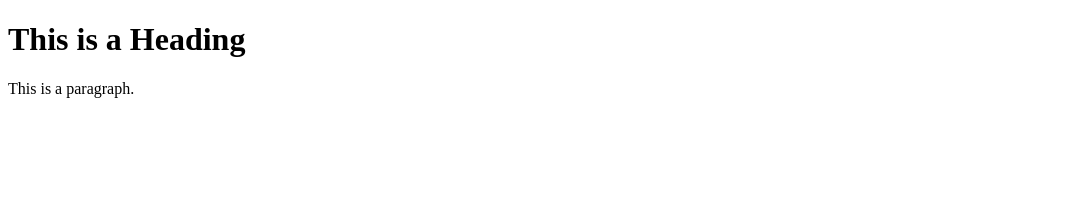
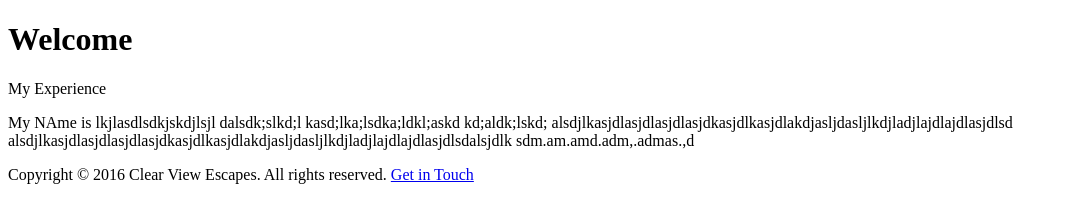
Before and after one commit to ekritsin/ermos-site, a website: page app/index.html in a window 1280 px wide. Shown: the whole page, without its empty margins (0-1067 px from the left). Drawn offline with Linux system fonts and the light colour scheme.

Commit message:
Package json created

```diff
--- a/app/index.html
+++ b/app/index.html
@@ -1,12 +1,28 @@
 <!DOCTYPE html>
 <html>
 <head>
-<title>Page Title</title>
+    <title>Ermioni's Page</title>
 </head>
 <body>
 
-<h1>This is a Heading</h1>
-<p>This is a paragraph.</p>
+    <div><h1>Welcome</h1></div>
+
+    <div>
+        <header>My Experience</header>
+        <p>My NAme is lkjlasdlsdkjskdjlsjl dalsdk;slkd;l kasd;lka;lsdka;ldkl;askd kd;aldk;lskd;
+            alsdjlkasjdlasjdlasjdlasjdkasjdlkasjdlakdjasljdasljlkdjladjlajdlajdlasjdlsd alsdjlkasjdlasjdlasjdlasjdkasjdlkasjdlakdjasljdasljlkdjladjlajdlajdlasjdlsdalsjdlk
+            sdm.am.amd.adm,.admas.,d
+        </p>
+    </div>
+
+    <footer class="#">
+            <div class="#">
+              <p><span class="#">Copyright &copy; 2016 Clear View Escapes. All rights reserved.</span> <a href="#" >Get in Touch</a></p>
+            </div>
+    </footer>
+
+
+
 
 </body>
 </html>
```
Also changed, not shown: package.json (added, +8 -0 lines), 1 other file.
